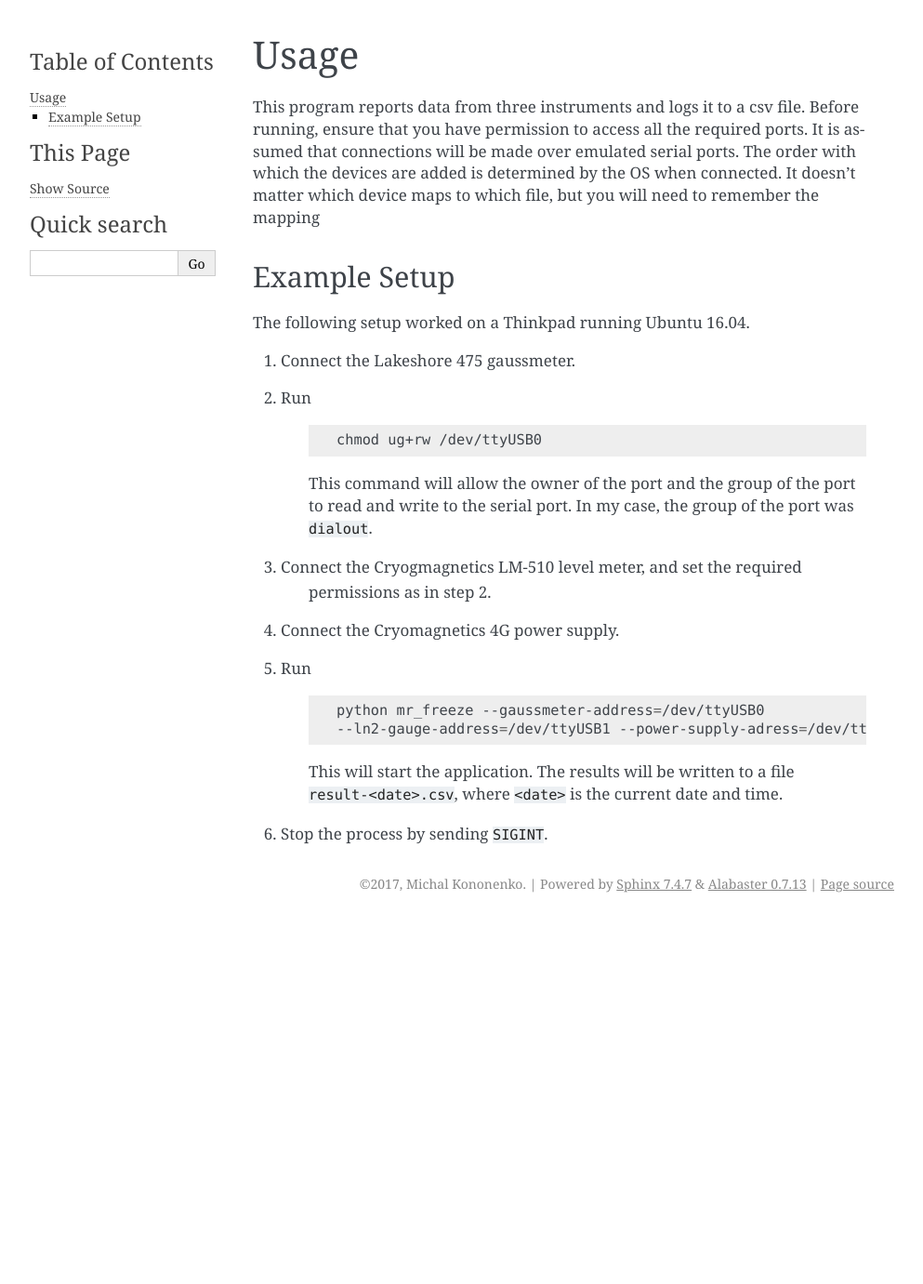
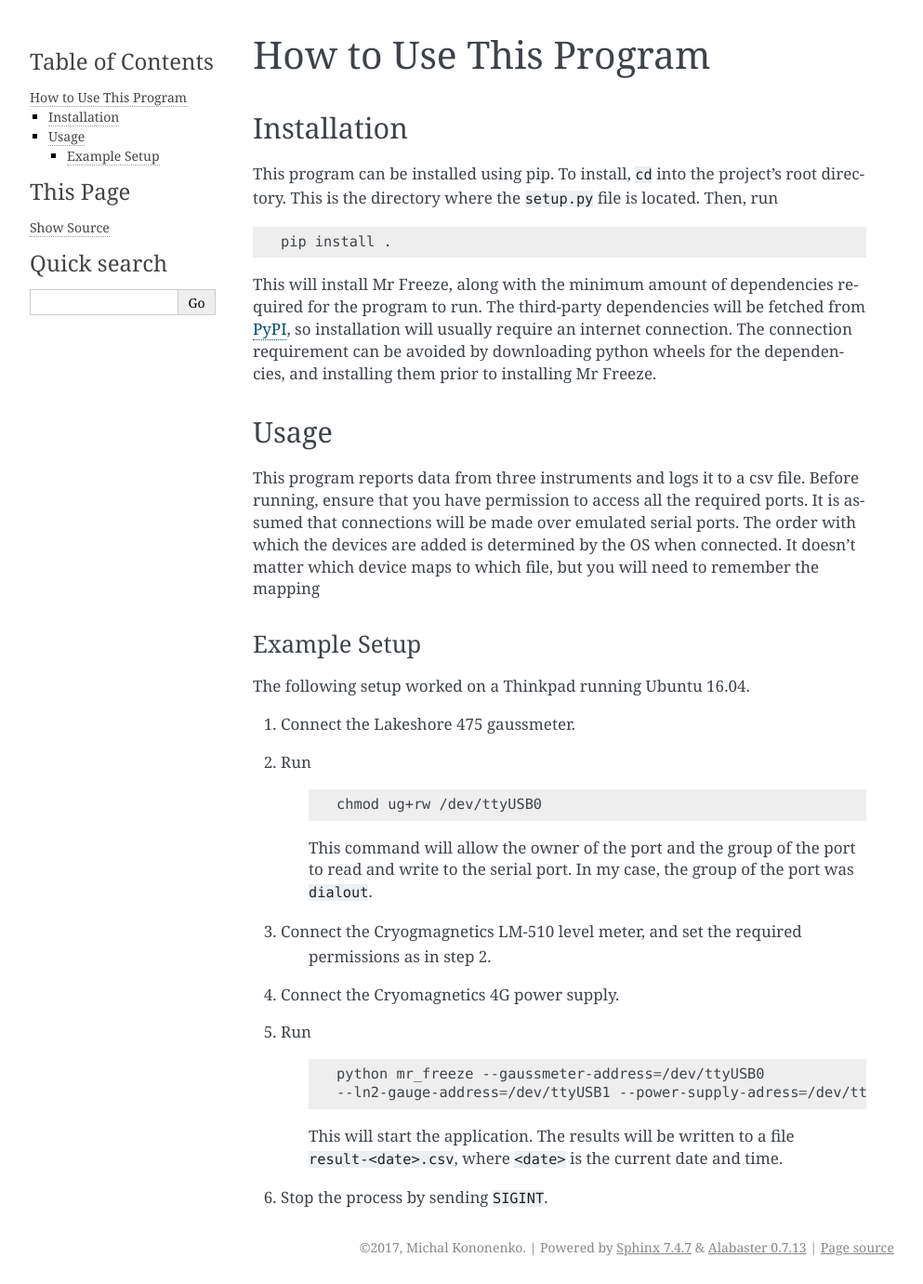
Before and after one commit to MichalKononenko/MrFreeze, a Sphinx documentation site: the page built from doc/source/tutorial.rst, in a window 1280 px wide. Shown: the whole page at 93% size, without its empty margins (148-1141 px from the left). Built offline with Sphinx 7.4.7, drawn with Linux system fonts in a browser that asks for light colours; before the commit the page ends 990 px from its top, so only the background shows below that.

Commit message:
Documented the installation process

```diff
--- a/doc/source/tutorial.rst
+++ b/doc/source/tutorial.rst
@@ -1,5 +1,26 @@
+How to Use This Program
+=======================
+
+Installation
+------------
+
+This program can be installed using pip. To install, ``cd`` into the
+project's root directory. This is the directory where the ``setup.py`` file
+is located. Then, run
+
+.. sourcecode:: bash
+
+    pip install .
+
+This will install Mr Freeze, along with the minimum amount of dependencies
+required for the program to run. The third-party dependencies will be
+fetched from PyPI_, so installation will usually require an internet
+connection. The connection requirement can be avoided by downloading python
+wheels for the dependencies, and installing them prior to installing Mr Freeze.
+
+
 Usage
-=====
+-----
 
 This program reports data from three instruments and logs it to a csv file.
 Before running, ensure that you have permission to access all the required
@@ -9,7 +30,7 @@ connected. It doesn't matter which device maps to which file, but you will
 need to remember the mapping
 
 Example Setup
--------------
+~~~~~~~~~~~~~
 
 The following setup worked on a Thinkpad running Ubuntu 16.04.
 
@@ -36,3 +57,5 @@ The following setup worked on a Thinkpad running Ubuntu 16.04.
     This will start the application. The results will be written to a file
     ``result-<date>.csv``, where ``<date>`` is the current date and time.
 6. Stop the process by sending ``SIGINT``.
+
+.. _PyPI: https://pypi.python.org/pypi
```
